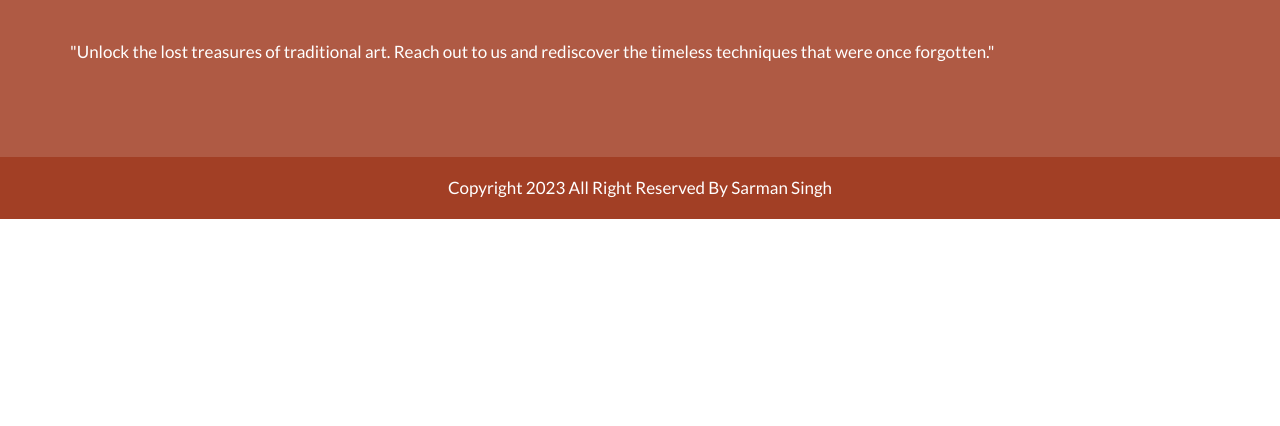
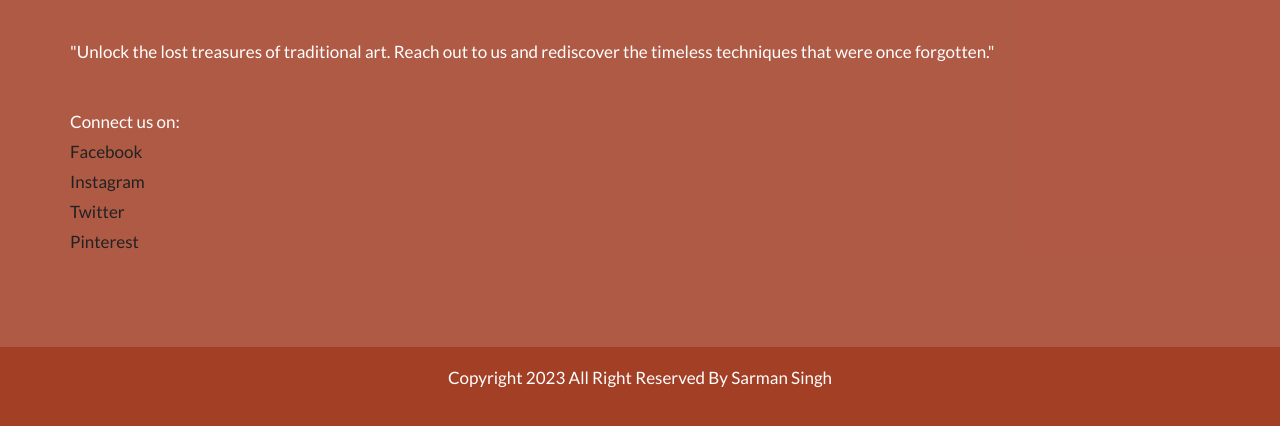
Before and after one commit to SarmanSingh/Chitrakathi_Website, a plain HTML site: page index.html in a window 1280 px wide. Shown: the part 4067-4493 px from the top of the page. Before the commit the page ends 4286 px from the top, so only its background shows below. Drawn offline with nearby package versions, Linux system fonts and the light colour scheme.

Commit message:
Third Commit

```diff
--- a/index.html
+++ b/index.html
@@ -198,13 +198,17 @@
                   <div class="col-md-12">
                      <div class="multipurpose">
                         <p>"Unlock the lost treasures of traditional art. Reach out to us and rediscover the timeless techniques that were once forgotten." </p>
+                        <p>Connect us on: <Br><a href="https://www.facebook.com/wethearthub?mibextid=ZbWKwL">Facebook</a><Br>
+                           <a href="https://instagram.com/chitrakathi_art_studio?igshid=MzNlNGNkZWQ4Mg==">Instagram</a><Br>
+                           <a href="https://twitter.com/Chitrakathi23?t=k_puK4vtHSVfBoQvYsw0yw&s=09">Twitter</a><Br>
+                           <a href="https://pin.it/3gpahIy">Pinterest</a></p>
                      </div>
                   </div>
                   <div class="col-md-7 sm_show">
                      <div class="contac_detel">
                         <ul>
                            <li><img src="images/call.png" alt="#"/>+91 1234567890</li>
-                           <li><a href="Javascript:void(0)"> <img src="images/gmail.png" alt="#"/>demo@gmail.com</a></li>
+                           <li><a href="Javascript:void(0)"> <img src="images/gmail.png" alt="#"/>chitrakatha23@gmail.com</a></li>
                         </ul>
                      </div>
                   </div>
@@ -214,7 +218,8 @@
                <div class="container">
                   <div class="row">
                      <div class="col-md-12">
-                        <p>Copyright 2023 All Right Reserved By Sarman Singh</p>
+                        <p>Copyright 2023 All Right Reserved By Sarman Singh</p><BR>
+
                      </div>
                   </div>
                </div>
```
